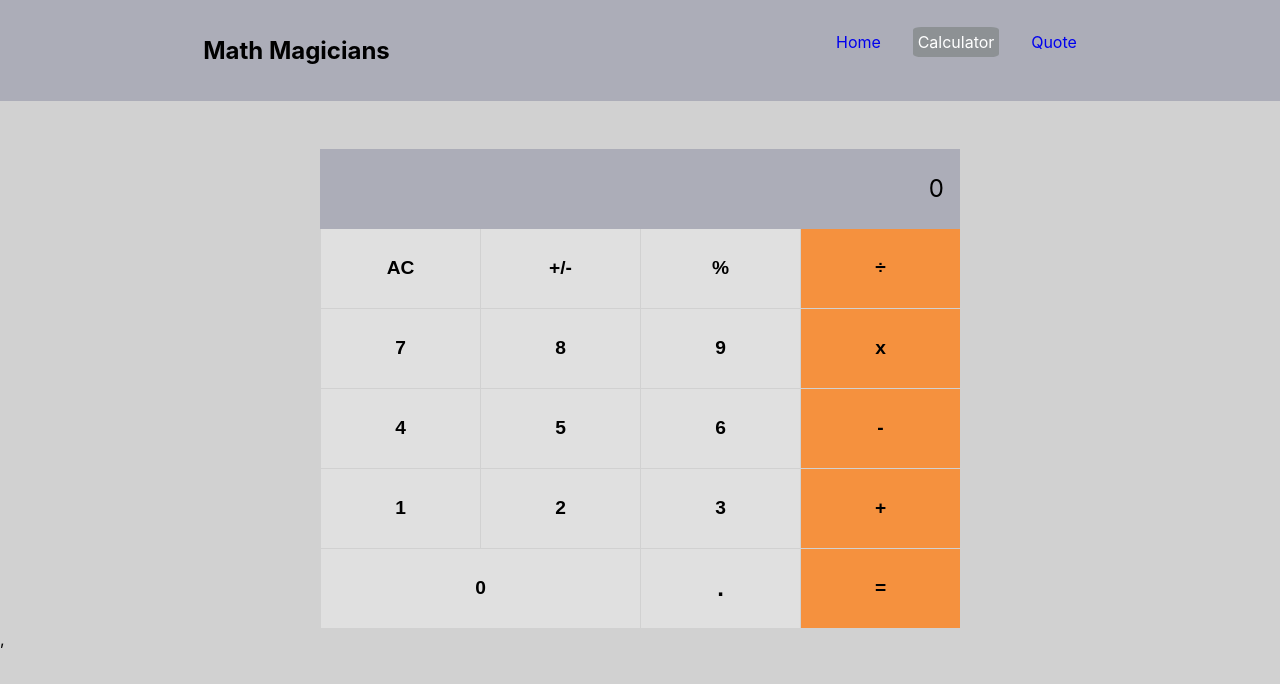
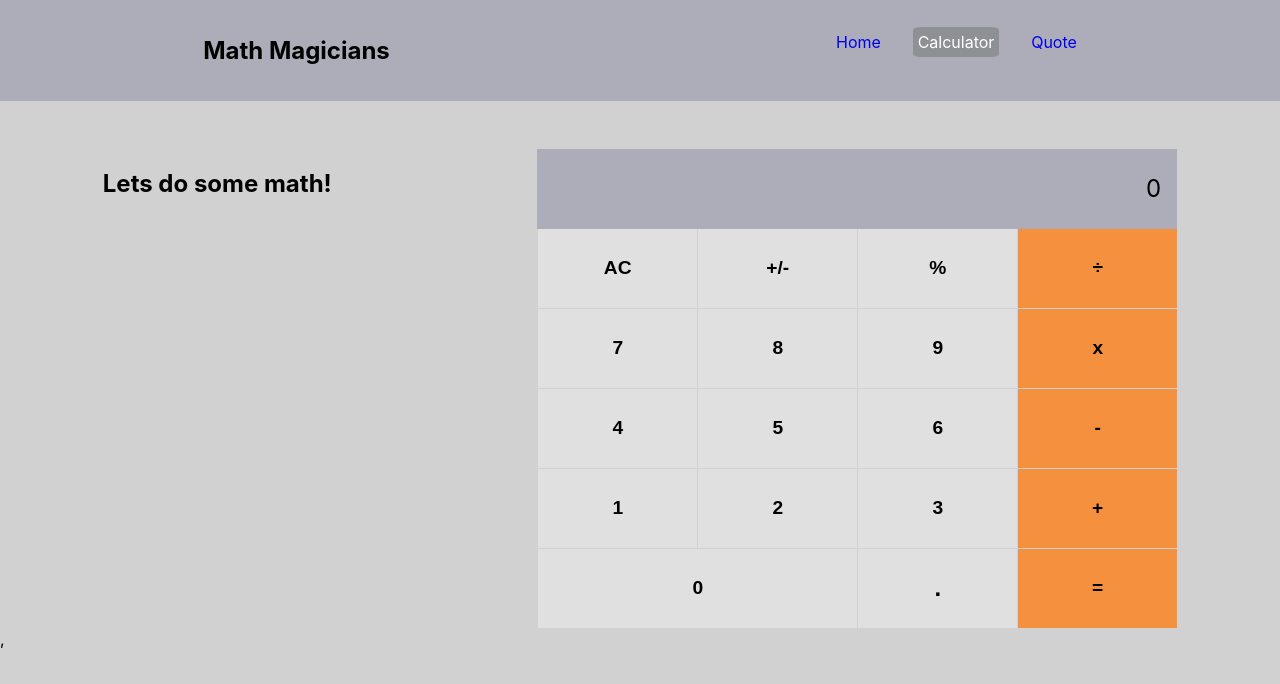
Before and after one commit to ghreza-crypto/math-magicians, a React (Create React App) app: page /calculator in a window 1280 px wide. Shown: the top 684 px of the page. Built offline with nearby package versions, Linux system fonts and the light colour scheme.

Commit message:
add calculator title to its componant

```diff
--- a/src/components/Calculator.js
+++ b/src/components/Calculator.js
@@ -8,6 +8,8 @@ const Calc = () => {
   };
 
   return (
+    <div className="pageContainer">
+      <div><h2>Lets do some math!</h2></div>
       <div className="calcContainer">
         <span className="result">{result.next || result.total || 0}</span>
         <div className="row">
@@ -40,6 +42,7 @@ const Calc = () => {
           <button type="button" className="btn btnLast" onClick={onClickHandler}>=</button>
         </div>
       </div>
+    </div>
   );
 };
 export default Calc;
--- a/src/index.css
+++ b/src/index.css
@@ -124,3 +124,9 @@ nav ul li a {
   border-radius: 10%;
   padding: 0.3rem;
 }
+
+.pageContainer {
+  display: flex;
+  justify-content: space-around;
+  width: 100%;
+}
```
Lines whose indentation alone changed are shown as unchanged.
